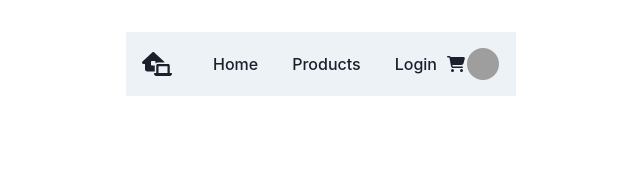
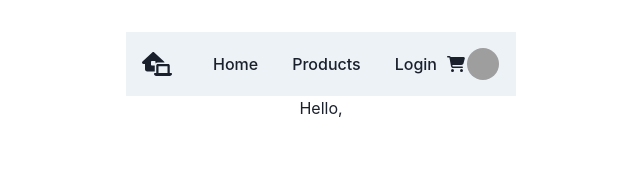
Before and after one commit to LeMitch1/e-commerce, a React (Vite) app: page /profile in a window 1280 px wide. Before the commit this address had no page. Shown: the top 186 px of the page, without its empty margins (319-959 px from the left). Built offline with nearby package versions, Linux system fonts and the light colour scheme; grey boxes are pictures that could not be loaded.

Commit message:
Create Profile and pass user as prop

```diff
--- a/src/App.jsx
+++ b/src/App.jsx
@@ -1,20 +1,24 @@
 import "./App.css";
 import Products from "./components/Products";
-import Register from "./components/Login";
+import Login from "./components/Login";
 import SingleProduct from "./components/SingleProduct";
+import Profile from "./components/Profile";
 import Home from "./components/Home";
 import NavBar from "./components/NavBar";
 import { Routes, Route } from "react-router-dom";
+import { useState } from "react";
 
 function App() {
+  const [user, setUser] = useState(null);
   return (
     <>
       <NavBar />
       <Routes>
         <Route path="/" element={<Home />} />
         <Route path="/products" element={<Products />} />
-        <Route path="/login" element={<Register />} />
+        <Route path="/login" element={<Login setUser={setUser} />} />
         <Route path="/products/:productId" element={<SingleProduct />} />
+        <Route path="/profile" element={<Profile user={user} />} />
       </Routes>
     </>
   );
--- a/src/components/Login.jsx
+++ b/src/components/Login.jsx
@@ -15,11 +15,13 @@ import {
 } from "@chakra-ui/react";
 import { useEffect, useState } from "react";
 import { fetchLogin } from "../API";
+import { useNavigate } from "react-router-dom";
 
-export default function Login() {
+export default function Login({ setUser }) {
   const [username, setUsername] = useState("");
   const [password, setPassword] = useState("");
   const [isFetching, setIsFetching] = useState(true);
+  const navigate = useNavigate();
 
   const handleUsernameChange = (e) => setUsername(e.target.value);
   const handlePasswordChange = (e) => setPassword(e.target.value);
@@ -30,9 +32,13 @@ export default function Login() {
   async function handleSubmit(e) {
     e.preventDefault();
     const user = await fetchLogin(username, password);
+    setUser({ username: username, password: password });
     console.log(user.token);
+    navigate("/profile");
+
     setUsername("");
     setPassword("");
+
     localStorage.setItem("isLoggedIn", JSON.stringify(true));
     localStorage.setItem("userToken", JSON.stringify(user.token));
   }
--- /dev/null
+++ b/src/components/Profile.jsx
@@ -0,0 +1,3 @@
+export default function Profile({ user }) {
+  return <h2>Hello, {user?.username}</h2>;
+}
```
